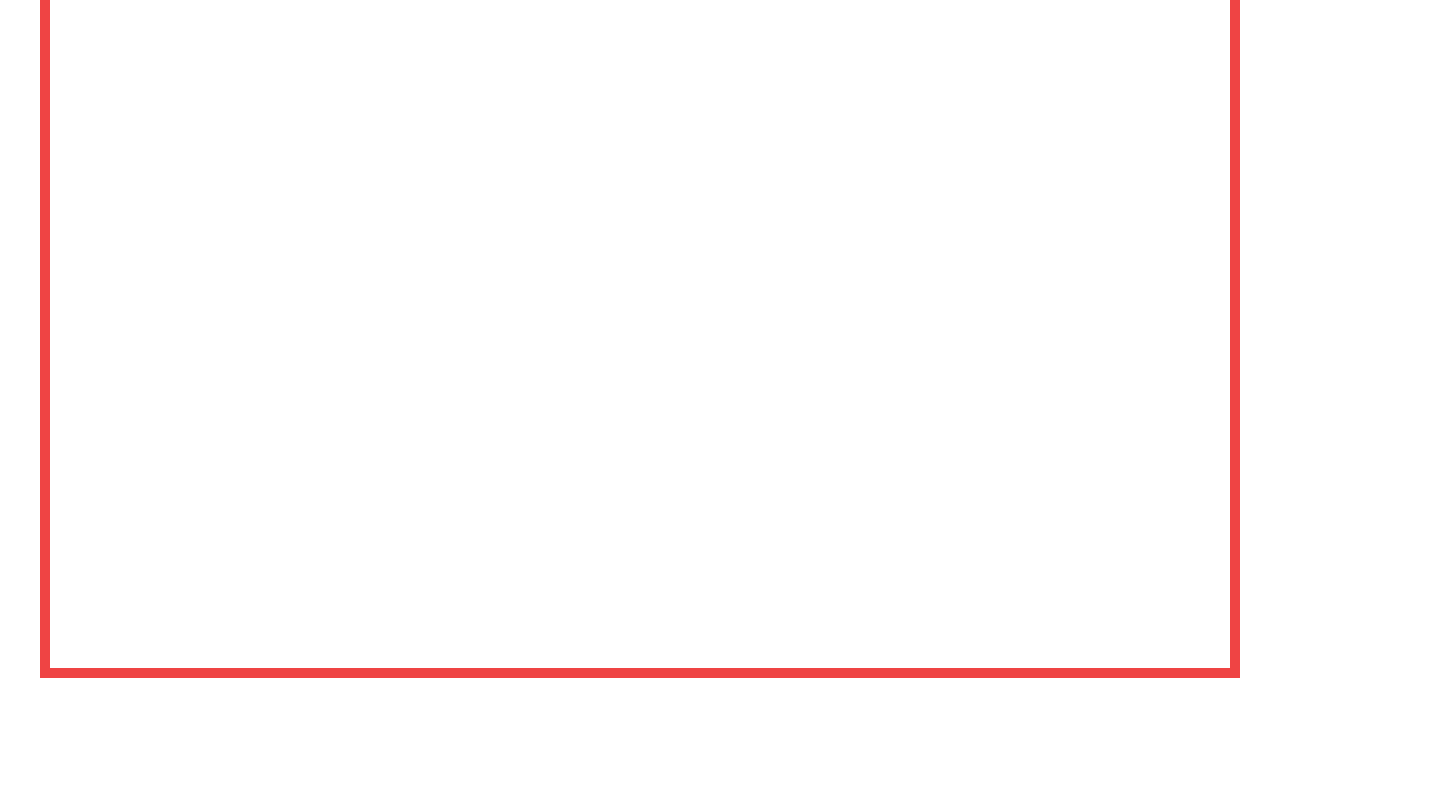
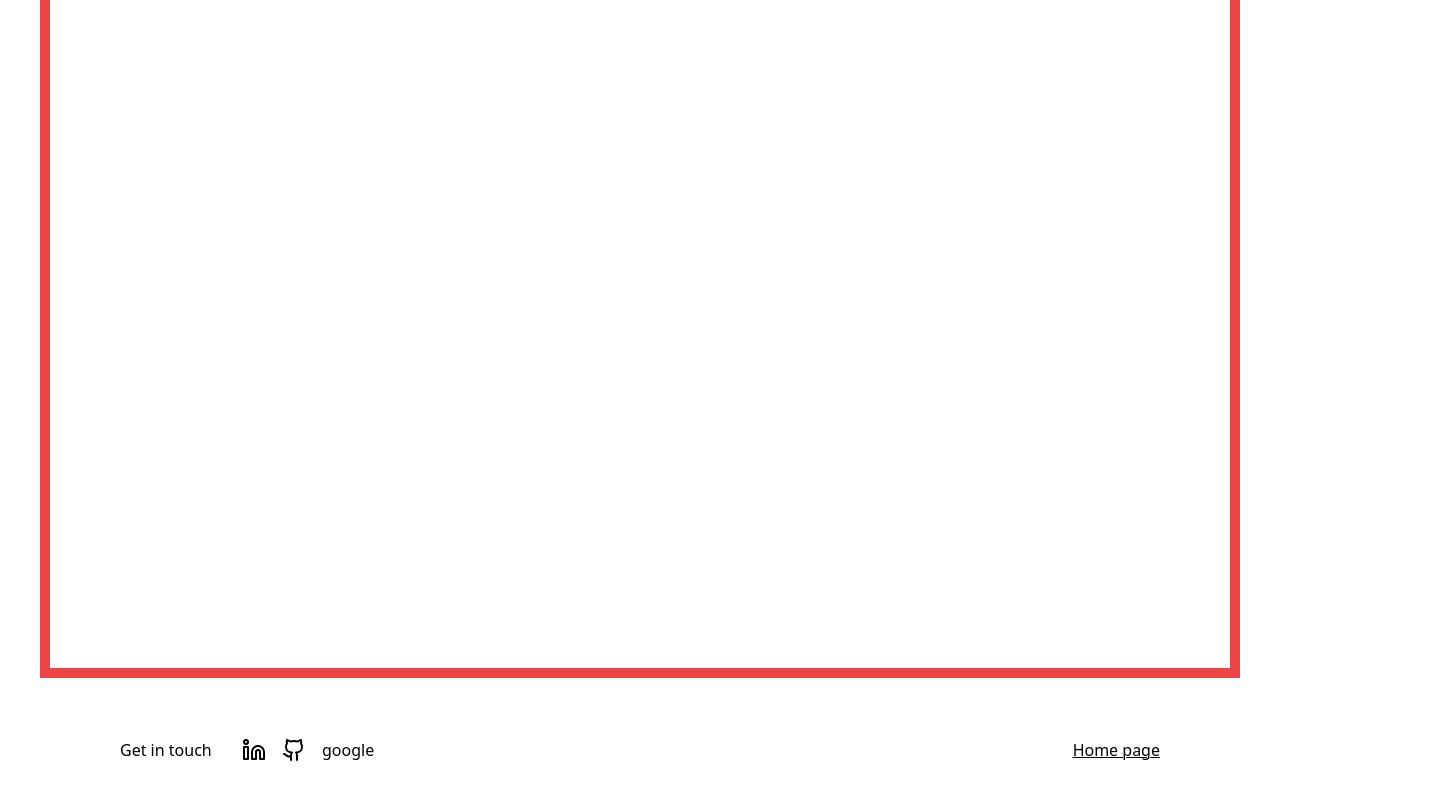
Before and after one commit to Jin111-1/miniproject-1, a React (Vite) app: page / in a window 1280 px wide. Shown: the part 1903-2703 px from the top of the page, 1440 px wide, since content can reach past the window. Built offline with nearby package versions, Linux system fonts and the light colour scheme.

Commit message:
add feat : footer (icon google waiting fix,all link isnt linked

```diff
--- a/src/components/Footer.jsx
+++ b/src/components/Footer.jsx
@@ -1,7 +1,22 @@
+import { Linkedin , Github }from 'lucide-react';
+
+
 function Footer(){
     return(
-        <footer className="w-[1440px] h-[144px] flex justify-between pt-[60px] pr-[120px] pb-[60px] pl-[120px]">
-
+        <footer className=" flex justify-center ">
+            <section className='w-[1440px] h-[144px] flex justify-between pt-[60px] pr-[120px] pb-[60px] pl-[120px]'>
+            <div className="w-[226px] h-[24px] flex gap-6 justify-between">
+                <p className="font-poppins font-medium text-[16px] leading-[24px] tracking-normal ">Get in touch</p>
+                <div className="w-[104px] h-[24px] flex gap-4">
+                    <a href=""> <Linkedin /></a>
+                    <a href=""><Github /></a>
+                    <a href="">google</a>
+                </div>
+            </div>
+            <div>
+                 <a href="" className='font-poppins font-medium text-[16px] leading-[24px] tracking-normal underline decoration-solid decoration-[0px] decoration-offset-[0px]'>Home page</a>
+            </div>
+            </section>
         </footer>
     )
 }
```
